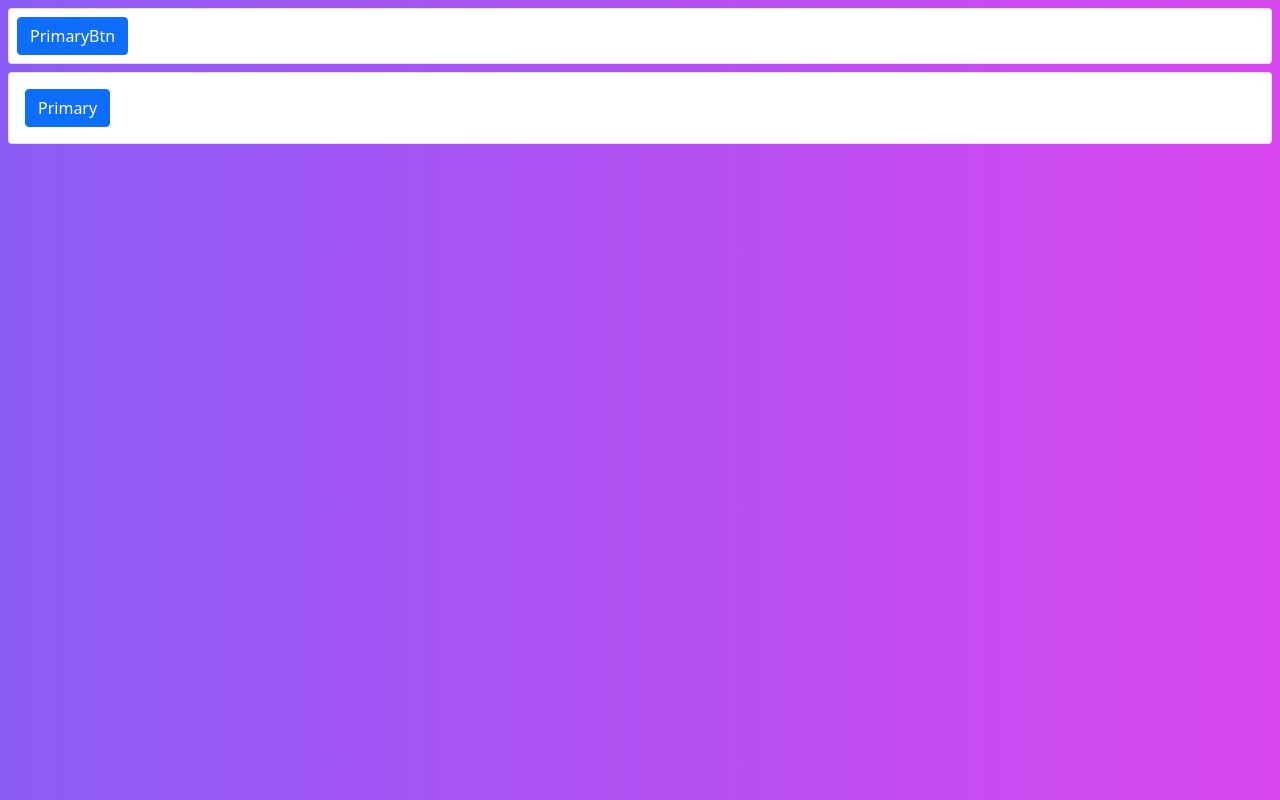
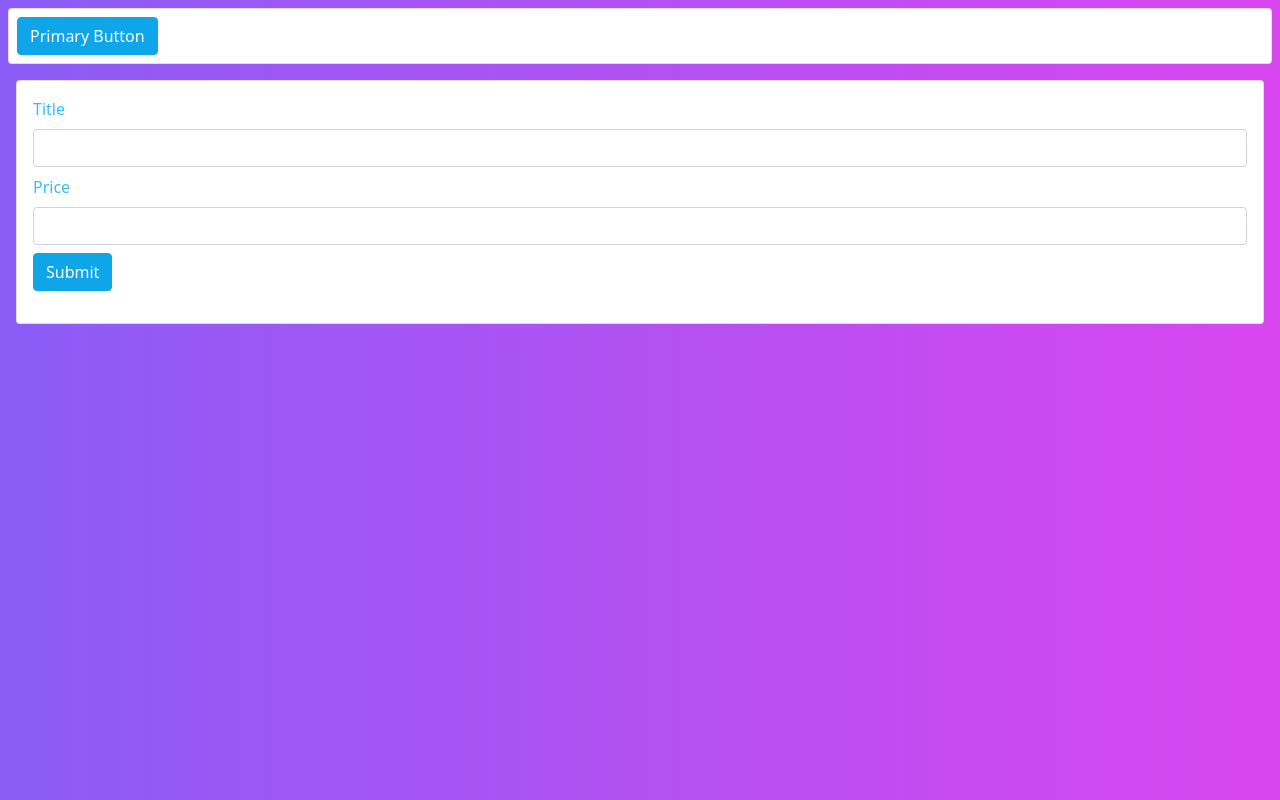
Before and after one commit to CatzillaOrz/typescriptUdemy-hg2g21, a website: page index.html in a window 1280 px wide. Drawn offline with nearby package versions, Linux system fonts and the light colour scheme.

Commit message:
4 files modified

```diff
--- a/index.html
+++ b/index.html
@@ -15,15 +15,30 @@
     >
       <div class="card">
         <div class="card-body p-2" id="app">
-          <button class="btn btn-primary" id="appbtn">PrimaryBtn</button>
+          <button class="btn btn-primary bg-sky-500 border-sky-500" id="appbtn">
+            Primary Button
+          </button>
         </div>
       </div>
       <!-- card end -->
       <div class="grid">
         <div class="col-12 pt-2">
-          <div class="card">
-            <div class="card-body">
-              <button class="btn btn-primary">Primary</button>
+          <div class="card m-2">
+            <div class="card-body text-sky-400">
+              <form id="formgroup">
+                <label for="customRange1" class="form-label">Title </label>
+                <input id="title" class="form-control mb-2" type="text" />
+                <label for="customRange1" class="form-label">Price </label>
+                <input id="price" class="form-control" type="number" />
+                <button
+                  class="btn btn-primary bg-sky-500 mt-2 border-sky-500"
+                  type="submit"
+                  value="ok"
+                  id="submit"
+                >
+                  Submit
+                </button>
+              </form>
             </div>
           </div>
           <!-- card end -->
--- a/index.ts
+++ b/index.ts
@@ -17,6 +17,7 @@ import { MultiDecoratorPerson } from './43-Decorator_Multi';
 import { PropertyDecoratorProduct, run44 } from './44-Decorator_Property';
 import { run47, GenericMetaProgramingPerson } from './47-Decorator_ClassRetrun';
 import { run48 } from './48-Decorator_AutoBind';
+import { run49 } from './49-Decorator_Validation';
 /*
  ** Core Type
  ** [number]
@@ -64,4 +65,5 @@ import { run48 } from './48-Decorator_AutoBind';
 
 // myFun(GenericMetaProgramingPerson);
 
-run48();
+// run48();
+run49();
```
Also changed, not shown: 44-Decorator_Property.ts (+7 -0 lines), 49-Decorator_Validation.ts (+40 -0 lines).
